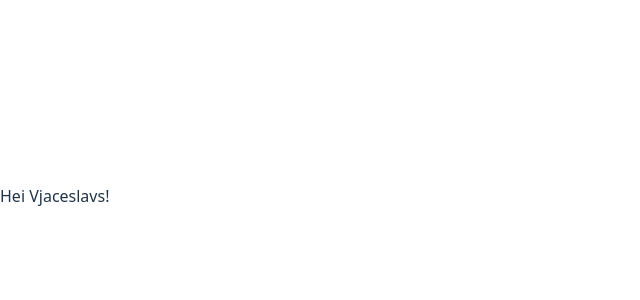
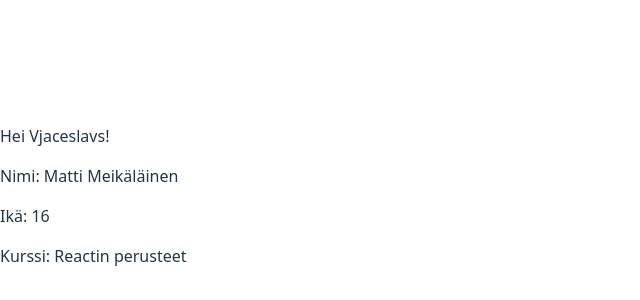
Before and after one commit to VjacTur07/Ohjelmistokomponentit-teht-vi-, a React (Vite) app in the folder Komponentit/: page / in a window 1280 px wide. Shown: the part 204-504 px from the top of the page, without its empty margins (0-640 px from the left). Built offline with nearby package versions, Linux system fonts and the light colour scheme.

Commit message:
OpiskelijaTiedot

```diff
--- a/Komponentit/src/App.jsx
+++ b/Komponentit/src/App.jsx
@@ -1,10 +1,12 @@
 import * as React from "react";
 import Hello from "./Tervehdys";
+import OpiskelijaTiedot from "./OpiskelijaTiedot";
 
 function App() {
   return (
     <div>
       <Hello />
+      <OpiskelijaTiedot />
     </div>
   );
 }
--- /dev/null
+++ b/Komponentit/src/OpiskelijaTiedot.jsx
@@ -0,0 +1,18 @@
+import * as React from "react";
+
+function OpiskelijaTiedot() {
+  const opiskelija = {
+    nimi: "Matti Meikäläinen",
+    ika: 16,
+    kurssi: "Reactin perusteet",
+  };
+  return (
+    <div>
+      <p>Nimi: {opiskelija.nimi}</p>
+      <p>Ikä: {opiskelija.ika}</p>
+      <p>Kurssi: {opiskelija.kurssi}</p>
+    </div>
+  );
+}
+
+export default OpiskelijaTiedot;
```
